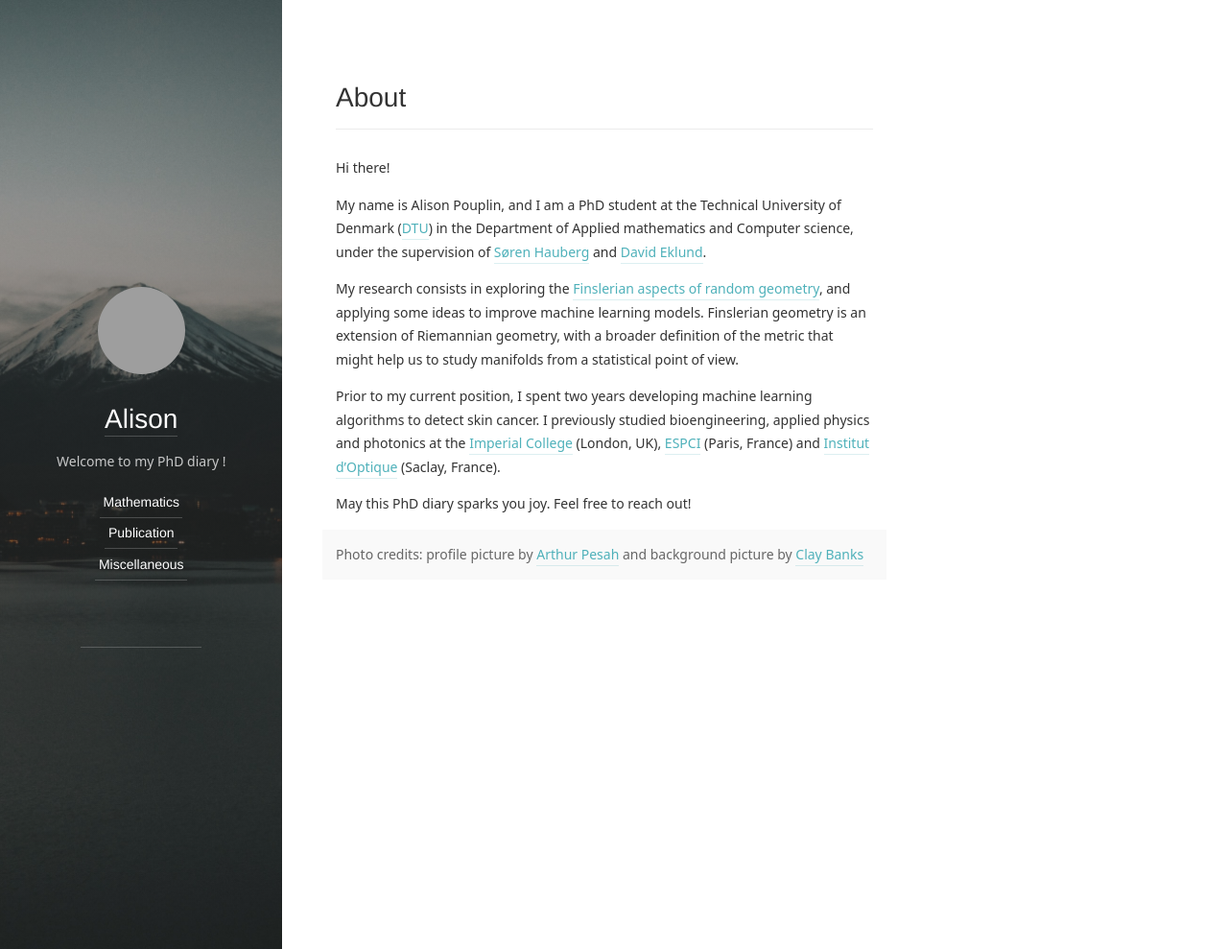
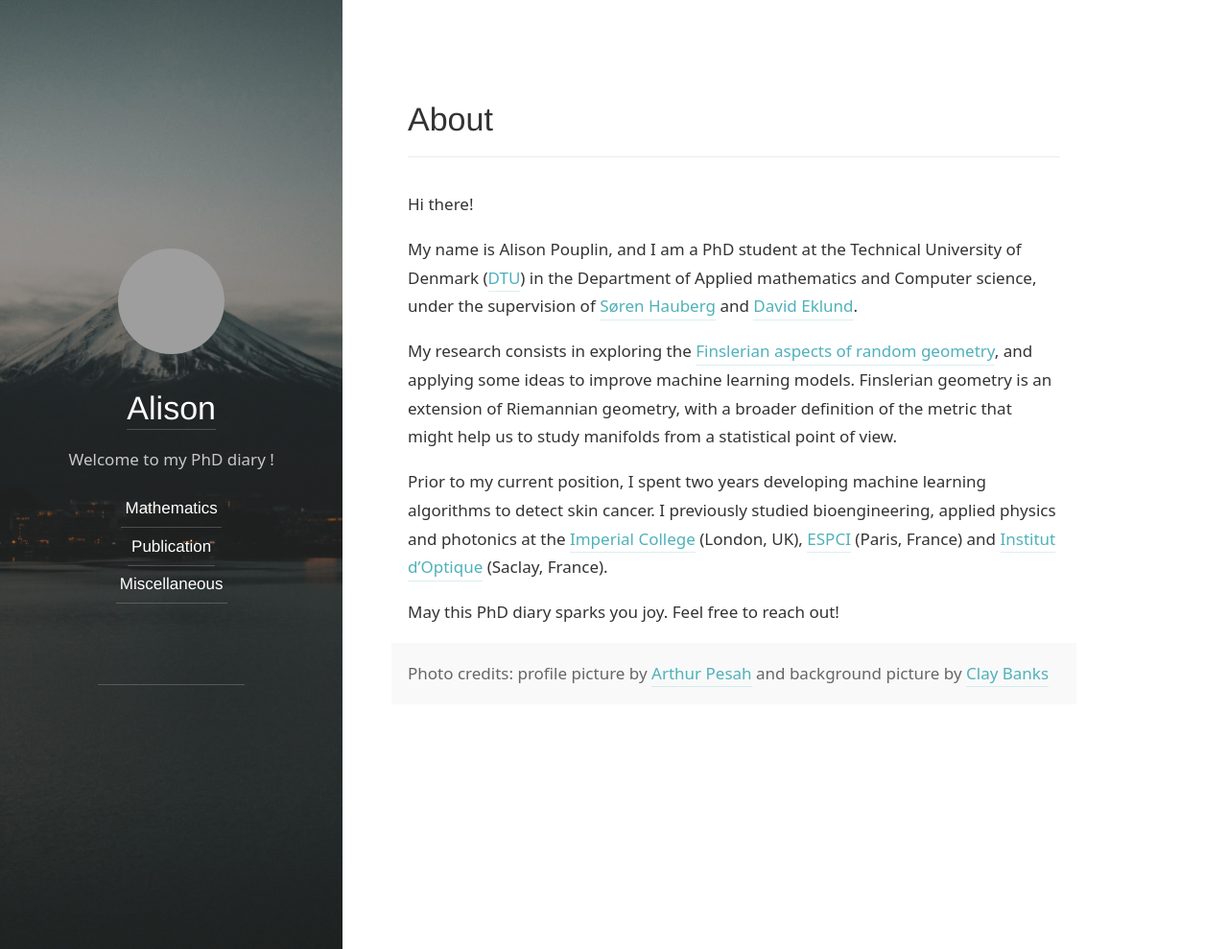
Before and after one commit to a-pouplin/a-pouplin.github.io, a Jekyll site: the page built from index.md, in a window 1280 px wide and 989 px high. Shown: the whole window at 96% size. Built offline with Jekyll 4.4.1, drawn with Linux system fonts in a browser that asks for light colours; grey boxes are pictures that could not be loaded.

Commit message:
change format issue

```diff
--- a/_js/src/drawer.js
+++ b/_js/src/drawer.js
@@ -57,8 +57,8 @@ const REQUIREMENTS = new Set([
 ]);
 
 // NOTE: Duplicated values from `_sass_/variables.scss`.
-// const CONTENT_WIDTH_5 = 48;
-const CONTENT_WIDTH_5 = 70;
+const CONTENT_WIDTH_5 = 48;
+// const CONTENT_WIDTH_5 = 70;
 const CONTENT_MARGIN_5 = 4;
 const BREAK_POINT_3 = "(min-width: 64em)";
 const BREAK_POINT_DYNAMIC = "(min-width: 1666px)";
--- a/_sass/_variables.scss
+++ b/_sass/_variables.scss
@@ -21,15 +21,15 @@ $body-color: #333;
 $body-bg: #fff;
 $border-color: #ebebeb;
 
-$root-font-size: 12px;
-$root-font-size-medium: 14px;
-$root-font-size-large: 14px;
-$root-font-size-print: 12pt;
+// $root-font-size: 12px;
+// $root-font-size-medium: 14px;
+// $root-font-size-large: 14px;
+// $root-font-size-print: 12pt;
 // $root-line-height: 1.5;
-// $root-font-size: 16px;
-// $root-font-size-medium: 17px;
-// $root-font-size-large: 18px;
-// $root-font-size-print: 11pt;
+$root-font-size: 16px;
+$root-font-size-medium: 17px;
+$root-font-size-large: 18px;
+$root-font-size-print: 11pt;
 $root-line-height: 1.75;
 
 $font-weight: 400;
@@ -42,7 +42,7 @@ $code-font-family: Menlo, Monaco, Consolas, monospace;
 // NOTE: Duplicated values from `_js/src/drawer.js`.
 $content-width: 38rem;
 $content-width-2: 42rem;
-$content-width-5: 70rem;
+$content-width-5: 48rem;
 // $content-width: 0 30%;
 // $content-width-2: 0 40%;
 // $content-width-5: 0 50%;
```
